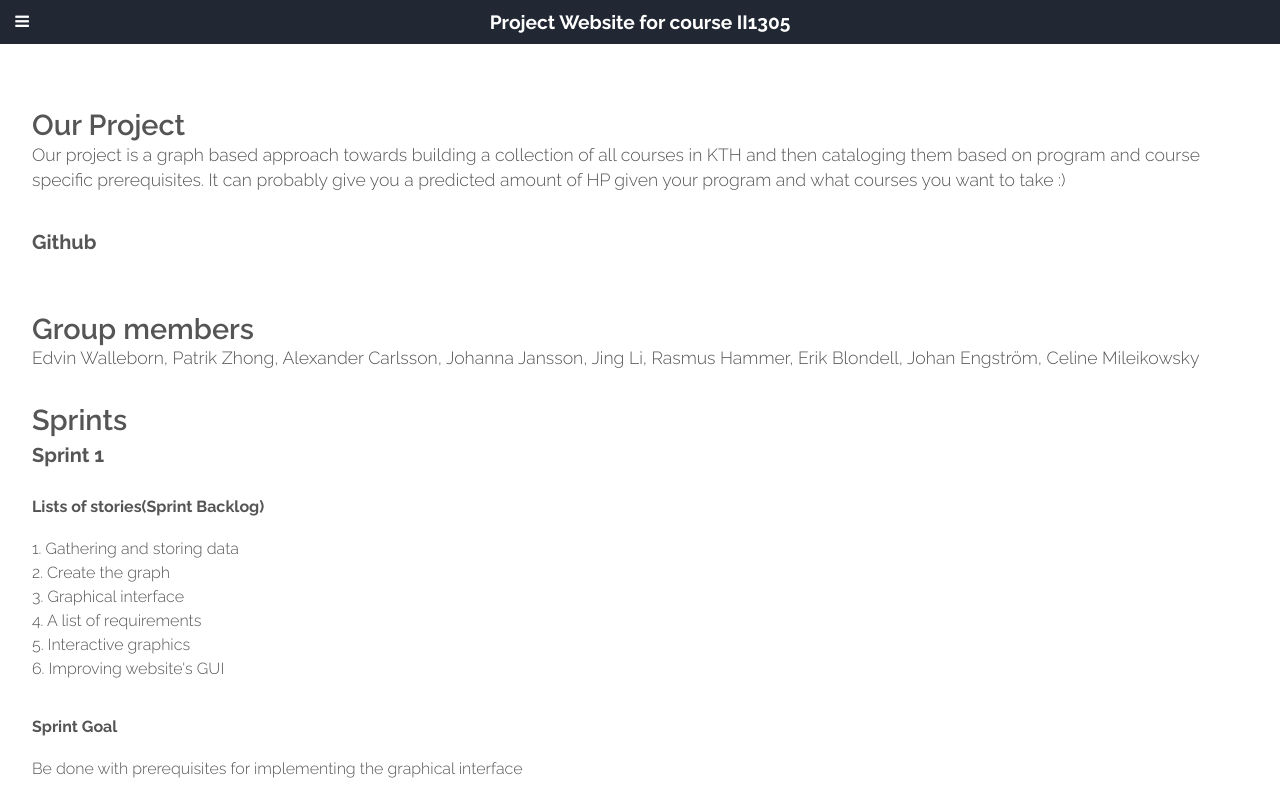
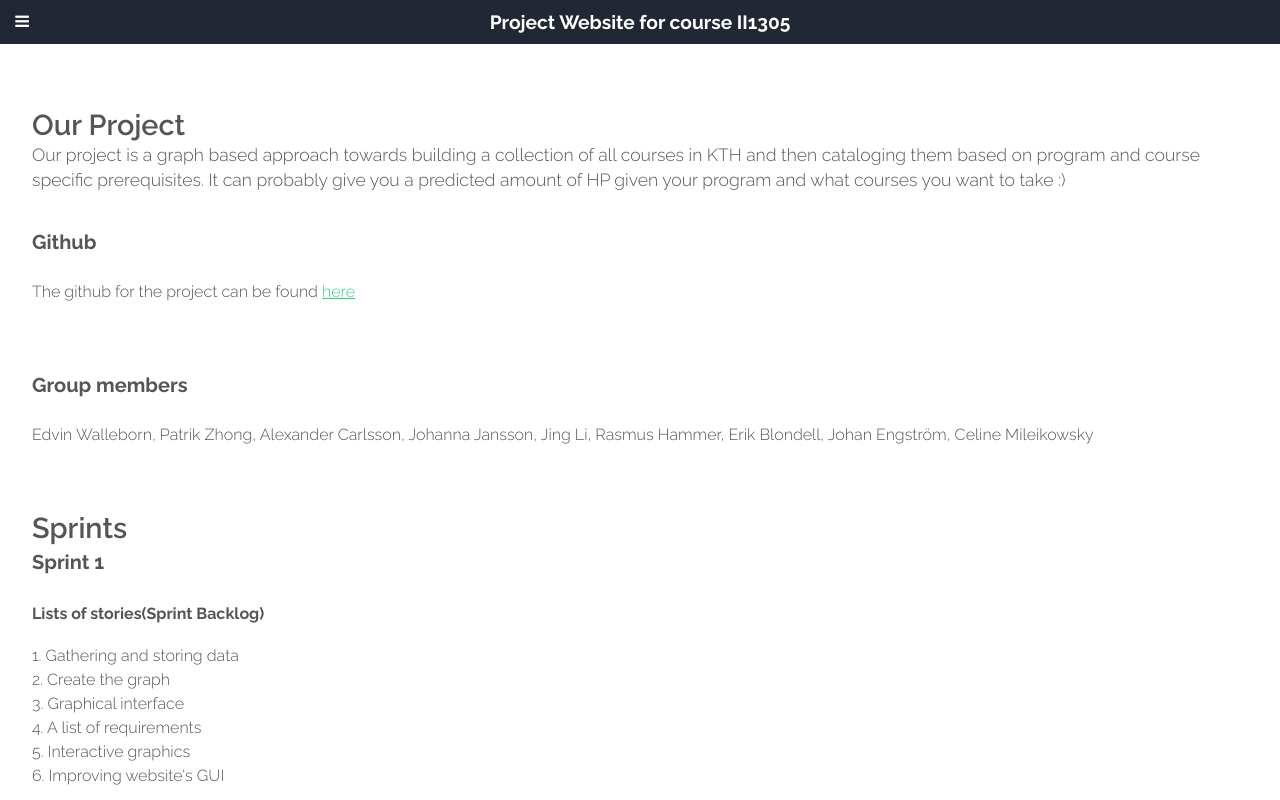
Before and after one commit to PegasusKTH/pegasus-projectpage.github.io, a plain HTML site: page index.html in a window 1280 px wide. Shown: the top 800 px of the page. Drawn offline with Linux system fonts and the light colour scheme.

Commit message:
Update index.html

```diff
--- a/index.html
+++ b/index.html
@@ -69,7 +69,7 @@
 
 							<script>
 							var txt = "here";
-							document.write("<span class="byline">The github for the project can be found " + txt.link("https://github.com/PegasusKTH/PegasusKTH.github.io/tree/Development") + "</span>");
+							document.write("<p>The github for the project can be found " + txt.link("https://github.com/PegasusKTH/PegasusKTH.github.io/tree/Development") + "</p>");
 							</script>
 
 						</header>
@@ -79,8 +79,8 @@
 				<div id="cont2" class="container">
 					<section>
 						<header class="major">
-							<h2>Group members</h2>
-							<span class="byline">Edvin Walleborn, Patrik Zhong, Alexander Carlsson, Johanna Jansson, Jing Li, Rasmus Hammer, Erik Blondell, Johan Engström, Celine Mileikowsky</span>
+							<h3>Group members</h3>
+							<p>Edvin Walleborn, Patrik Zhong, Alexander Carlsson, Johanna Jansson, Jing Li, Rasmus Hammer, Erik Blondell, Johan Engström, Celine Mileikowsky</p>
 						</header>
 					</section>
 				</div>
```
